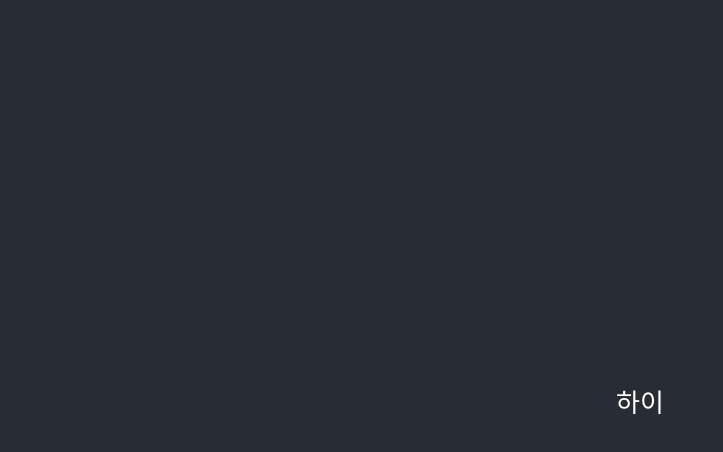
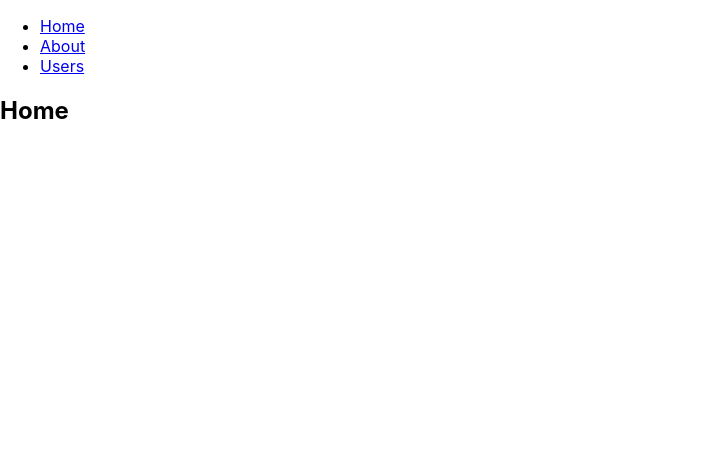
Before and after one commit to Blair-0404/boiler-plate-ko, a React (Create React App) app in the folder client/: page / in a window 1280 px wide. Shown: the top 452 px of the page, without its empty margins (0-723 px from the left). Built offline with nearby package versions, Linux system fonts and the light colour scheme.

Commit message:
Import React-Reuter-Dom

```diff
--- a/client/package.json
+++ b/client/package.json
@@ -8,6 +8,7 @@
     "@testing-library/user-event": "^7.1.2",
     "react": "^16.13.1",
     "react-dom": "^16.13.1",
+    "react-router-dom": "^5.2.0",
     "react-scripts": "3.4.1"
   },
   "scripts": {
--- a/client/src/App.js
+++ b/client/src/App.js
@@ -1,16 +1,57 @@
 import React from 'react';
+import {
+  BrowserRouter as Router,
+  Switch,
+  Route,
+  Link
+} from "react-router-dom";
 import './App.css';
 
 function App() {
   return (
-    <div className="App">
-      <header className="App-header">
-        <p>
-          하이
-        </p>
-      </header>
-    </div>
+    <Router>
+      <div>
+        <nav>
+          <ul>
+            <li>
+              <Link to="/">Home</Link>
+            </li>
+            <li>
+              <Link to="/about">About</Link>
+            </li>
+            <li>
+              <Link to="/users">Users</Link>
+            </li>
+          </ul>
+        </nav>
+
+        <Switch>
+          <Route path="/about">
+            <About />
+          </Route>
+          <Route path="/users">
+            <Users />
+          </Route>
+          <Route path="/">
+            <Home />
+          </Route>
+        </Switch>
+      </div>
+    </Router>
   );
 }
 
+function Home() {
+  return <h2>Home</h2>;
+}
+
+function About() {
+  return <h2>About</h2>;
+}
+
+function Users() {
+  return <h2>Users</h2>;
+}
+
+
 export default App;
```
Also changed, not shown: 1 other file (tests, documents, lock files or other folders).
